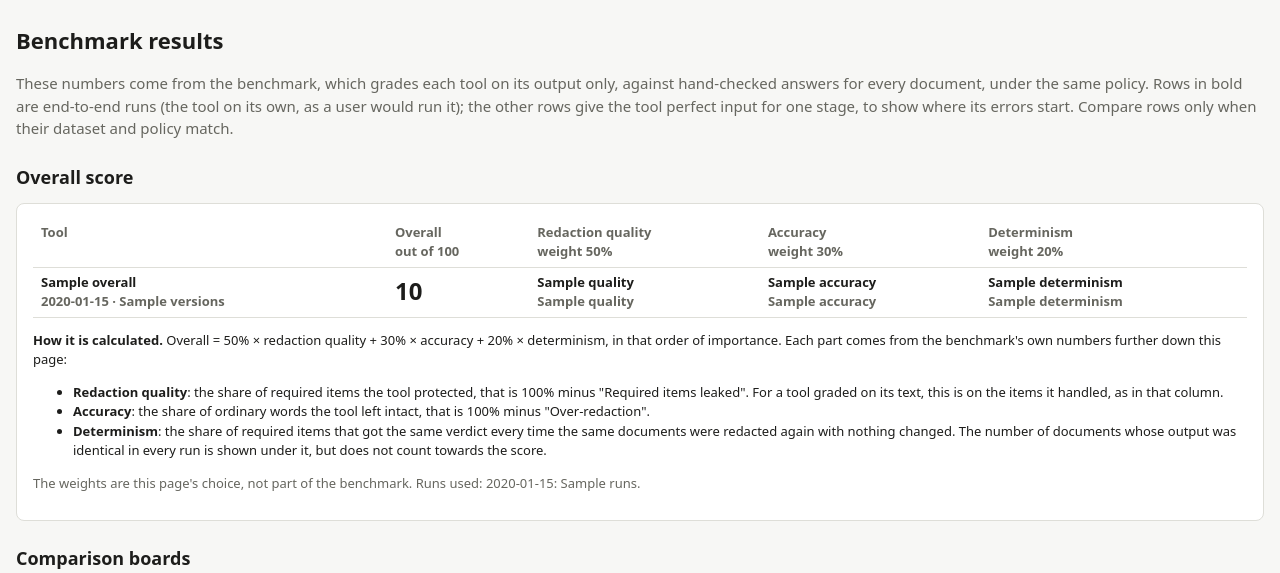
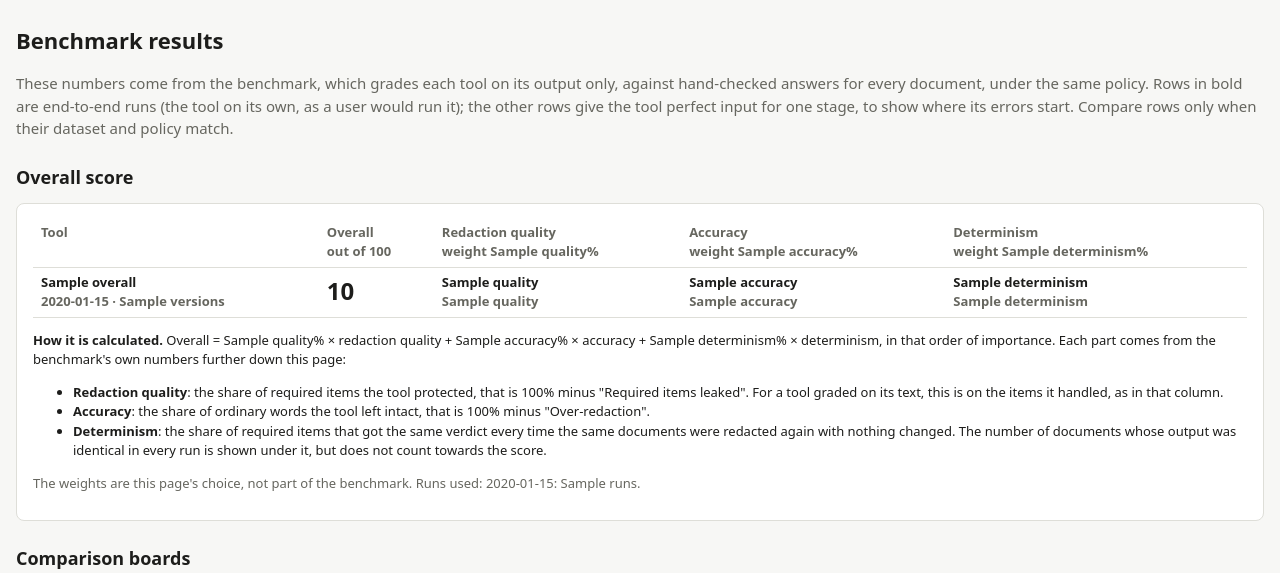
Before and after one commit to anshdeshwal31/redaction_benchmark, a Flask app: template demo/templates/benchmark.html in a window 1280 px wide. Shown: the part 45-618 px from the top of the page. Run offline with Flask 3, Linux system fonts and the light colour scheme; the template is opened without the code that fills it: most values are stand-ins (such as "Sample title", 1, 10 or a date in 2020).

Commit message:
feat(demo): weigh redaction quality at 70% in the overall score
The owner set the weights to 70% redaction quality, 20% accuracy and 10%
determinism. The page now reads the weights from WEIGHTS instead of repeating
them in the template.

```diff
--- a/demo/app.py
+++ b/demo/app.py
@@ -157,7 +157,8 @@ def create_app(cfg: DemoConfig | None = None) -> Flask:
         labels.update({s.name: s.label for s in queue.specs()})
         overall = R.overall([s.row for s in scored if s.row], labels)
         return render_template("benchmark.html", boards=boards, scored=scored, dirs=[d.name for d in cfg.results_dirs],
-                               summary=R.summary, only_runs=cfg.runs, overall=overall)
+                               summary=R.summary, only_runs=cfg.runs, overall=overall,
+                               weights={k: round(100 * w) for k, w in R.WEIGHTS})
 
     @app.get("/benchmark/board/<int:folder>/<name>")
     def board(folder, name):
--- a/demo/results.py
+++ b/demo/results.py
@@ -183,9 +183,9 @@ def summary(row: dict) -> dict:
 
 # -- overall score ---------------------------------------------------------------------------------
 
-# The owner's priorities (2026-11-01): redaction quality first, then accuracy, then determinism. The weights are
-# the demo's choice, not the benchmark's; every part is read from the benchmark's own scorecard.
-WEIGHTS = (("quality", 0.5), ("accuracy", 0.3), ("determinism", 0.2))
+# The owner's priorities (2026-11-01): redaction quality first (70%), then accuracy, then determinism. The weights
+# are the demo's choice, not the benchmark's; every part is read from the benchmark's own scorecard.
+WEIGHTS = (("quality", 0.7), ("accuracy", 0.2), ("determinism", 0.1))
 
 
 def _headline_leak(row: dict) -> tuple[float | None, bool]:
@@ -197,7 +197,7 @@ def _headline_leak(row: dict) -> tuple[float | None, bool]:
 
 
 def overall(rows: list[dict], labels: dict[str, str] | None = None) -> list[dict]:
-    """One overall score per tool, out of 100: 50% redaction quality, 30% accuracy, 20% determinism.
+    """One overall score per tool, out of 100: 70% redaction quality, 20% accuracy, 10% determinism (``WEIGHTS``).
 
     - quality: 1 - the headline leak rate of the tool's end-to-end run;
     - accuracy: 1 - its over-redaction (ordinary words damaged or removed);
--- a/demo/templates/benchmark.html
+++ b/demo/templates/benchmark.html
@@ -37,8 +37,8 @@ only when their dataset and policy match.</p>
 <h2>Overall score</h2>
 <div class="card">
 <div class="wrap"><table>
-  <tr><th>Tool</th><th>Overall<br><span class="small mut">out of 100</span></th><th>Redaction quality<br><span class="small mut">weight 50%</span></th>
-      <th>Accuracy<br><span class="small mut">weight 30%</span></th><th>Determinism<br><span class="small mut">weight 20%</span></th></tr>
+  <tr><th>Tool</th><th>Overall<br><span class="small mut">out of 100</span></th><th>Redaction quality<br><span class="small mut">weight {{ weights.quality }}%</span></th>
+      <th>Accuracy<br><span class="small mut">weight {{ weights.accuracy }}%</span></th><th>Determinism<br><span class="small mut">weight {{ weights.determinism }}%</span></th></tr>
   {% for o in overall %}
   <tr class="headline">
     <td>{{ o.label }}<br><span class="mut small">{{ o.candidate }} · {{ o.versions }}</span></td>
@@ -49,8 +49,8 @@ only when their dataset and policy match.</p>
   </tr>
   {% endfor %}
 </table></div>
-<p class="small"><b>How it is calculated.</b> Overall = 50% &times; redaction quality + 30% &times; accuracy + 20% &times;
-determinism, in that order of importance. Each part comes from the benchmark's own numbers further down this page:</p>
+<p class="small"><b>How it is calculated.</b> Overall = {{ weights.quality }}% &times; redaction quality + {{ weights.accuracy }}%
+&times; accuracy + {{ weights.determinism }}% &times; determinism, in that order of importance. Each part comes from the benchmark's own numbers further down this page:</p>
 <ul class="small">
   <li><b>Redaction quality</b>: the share of required items the tool protected, that is 100% minus "Required items
   leaked". For a tool graded on its text, this is on the items it handled, as in that column.</li>
```
Also changed, not shown: tests/test_demo.py (+4 -4 lines).
